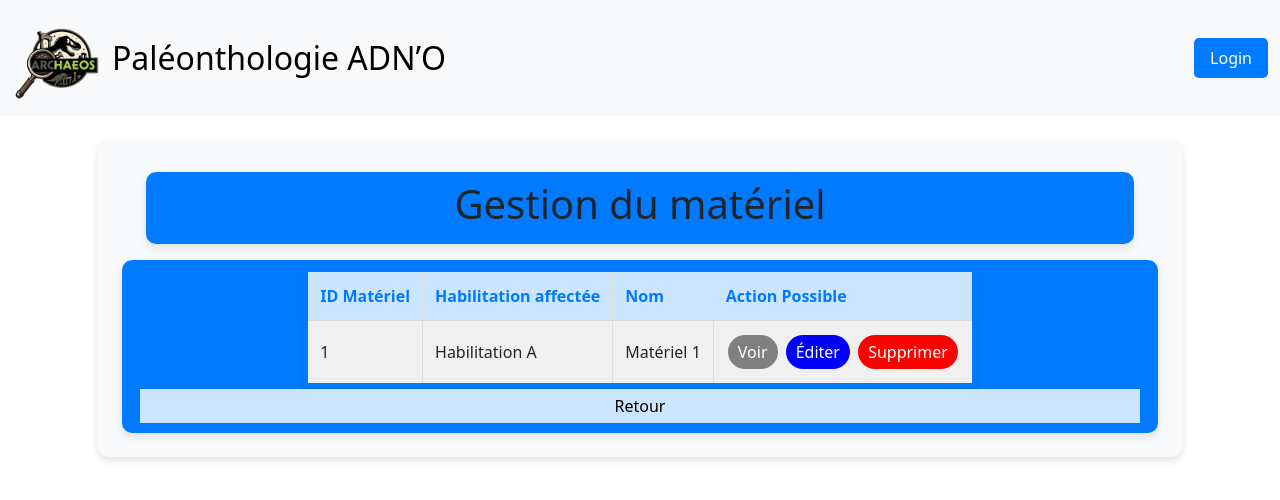
After one commit to MagOrl/SAE-3.01A-GR_N, a Flask app: page /admin/gerer_materiel in a window 1280 px wide. The commit adds this page. Shown: the top 500 px of the page. Run offline with Flask 3, Linux system fonts and the light colour scheme; parts of the project's set-up code (start-up, migrations or seed data) failed here and were passed over.

Commit message:
front de la page gerer le materiel pour admin

```diff
--- a/monApp/static/style.css
+++ b/monApp/static/style.css
@@ -7,7 +7,7 @@
   --shadow-hover: 0 6px 12px rgba(0, 0, 0, 0.15);
 }
 
-.navbar-brand{
+.navbar-brand {
   font-size: 200%;
 }
 
@@ -37,6 +37,8 @@
 
 .bouton-gerer-materiel,
 .bouton-gerer-personnel {
+  color: black;
+  text-decoration: none;
   text-align: center;
   padding: 0.5rem 1rem;
   margin: 0.5rem;
@@ -70,3 +72,61 @@
   padding: 1rem;
   margin: 1rem;
 }
+
+.tableau {
+  margin: 0 auto;
+  width: fit-content;
+  border-collapse: collapse;
+  border: 4px solid var(--primary-color);
+  box-shadow: var(--shadow);
+  background-color: #f0f0f0;
+}
+
+.tableau th,
+.tableau td {
+  border: 1px solid #ddd;
+  padding: 12px;
+  text-align: left;
+}
+
+.tableau th {
+  background-color: var(--light-primary);
+  color: var(--primary-color);
+  font-weight: bold;
+}
+
+.btn-voir {
+  background-color: gray;
+  border-radius: 2em;
+  color: white;
+  border: none;
+  padding: 5px 10px;
+  margin: 2px;
+  cursor: pointer;
+}
+.btn-editer {
+  background-color: blue;
+  border-radius: 2em;
+  color: white;
+  border: none;
+  padding: 5px 10px;
+  margin: 2px;
+  cursor: pointer;
+}
+.btn-supprimer {
+  background-color: red;
+  border-radius: 2em;
+  color: white;
+  border: none;
+  padding: 5px 10px;
+  margin: 2px;
+  cursor: pointer;
+}
+
+.btn-retour {
+  background-color: var(--light-primary);
+  border: none;
+  padding: 5px 10px;
+  margin: 2px;
+  cursor: pointer;
+}
--- /dev/null
+++ b/monApp/templates/gerer_materiel_admin.html
@@ -0,0 +1,32 @@
+{% extends "nav_bar.html" %} {% block content %}
+<div class="bloc-entier-admin">
+  <div class="boite-bonjour-admin">
+    <h1>Gestion du matériel</h1>
+  </div>
+  <div class="boite-choix-menu">
+    <table class="tableau" >
+      <thead>
+        <tr>
+          <th>ID Matériel</th>
+          <th>Habilitation affectée</th>
+          <th>Nom</th>
+          <th>Action Possible</th>
+        </tr>
+      </thead>
+      <tbody>
+        <tr>
+          <td>1</td>
+          <td>Habilitation A</td>
+          <td>Matériel 1</td>
+          <td>
+            <button class="btn-voir">Voir</button>
+            <button class="btn-editer">Éditer</button>
+            <button class="btn-supprimer">Supprimer</button>
+          </td>
+        </tr>
+      </tbody>
+    </table>
+    <button class="btn-retour" onclick="history.back()">Retour</button>
+  </div>
+</div>
+{% endblock %}
--- a/monApp/templates/home_admin.html
+++ b/monApp/templates/home_admin.html
@@ -4,7 +4,7 @@
     <h1>Bonjour Administrateur "NOM Prenom" !!</h1>
 </div>
 <div class="boite-choix-menu">
-    <input type="button" class="bouton-gerer-materiel" value="Gérer le matériels">
+    <a href="{{ url_for('admin_gerer_materiel') }}" class="bouton-gerer-materiel">Gérer le matériels</a>
     <input type="button" class="bouton-gerer-personnel" value="Gerer le personnel">
 </div>
 </div>
--- a/monApp/views.py
+++ b/monApp/views.py
@@ -21,9 +21,14 @@ def chercheur_echantillon():
 @app.route('/chercheur/sequence/')
 def chercheur_sequence():
     return render_template("Chercheur_Sequence.html")
+
 @app.route("/admin/")
 def admin():
     return render_template("home_admin.html")
 
+@app.route("/admin/gerer_materiel")
+def admin_gerer_materiel():
+    return render_template("gerer_materiel_admin.html")
+
 if __name__ == "__main__":
     app.run()
```
Lines whose indentation alone changed are shown as unchanged.
